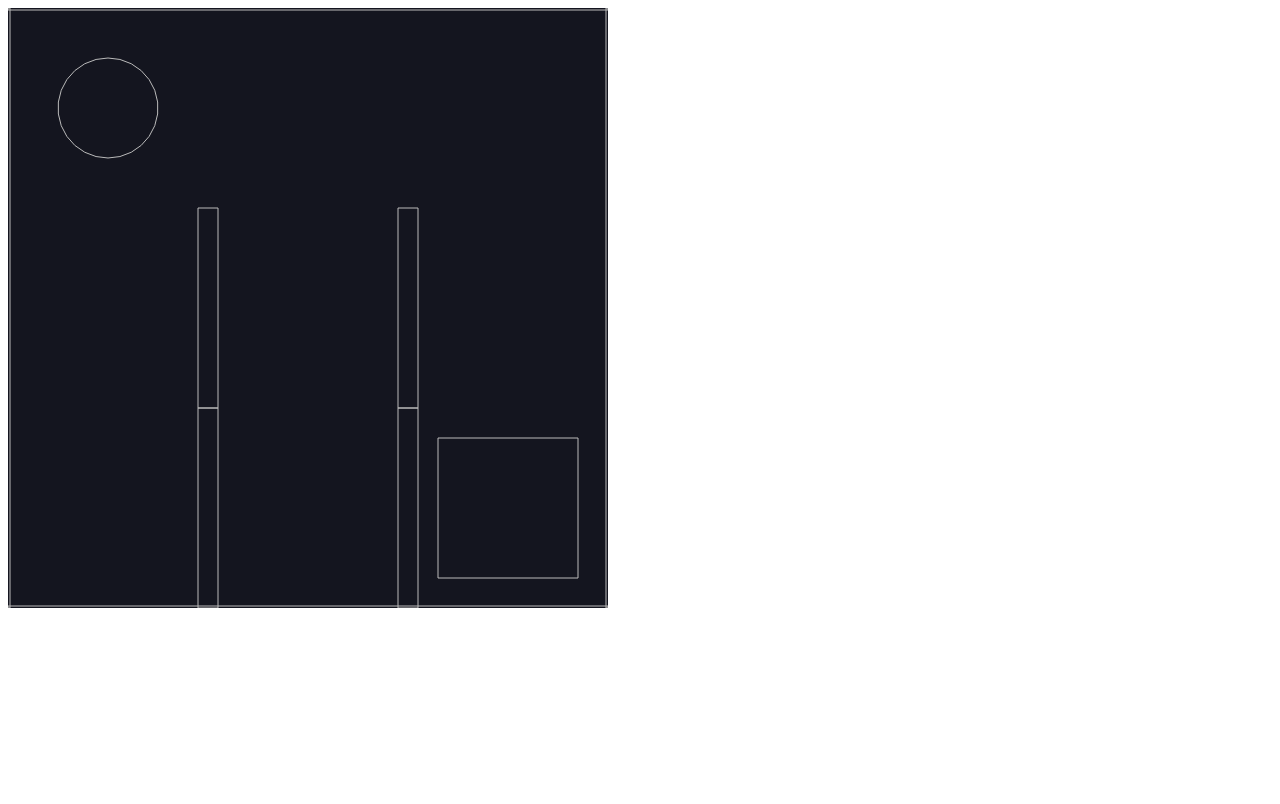
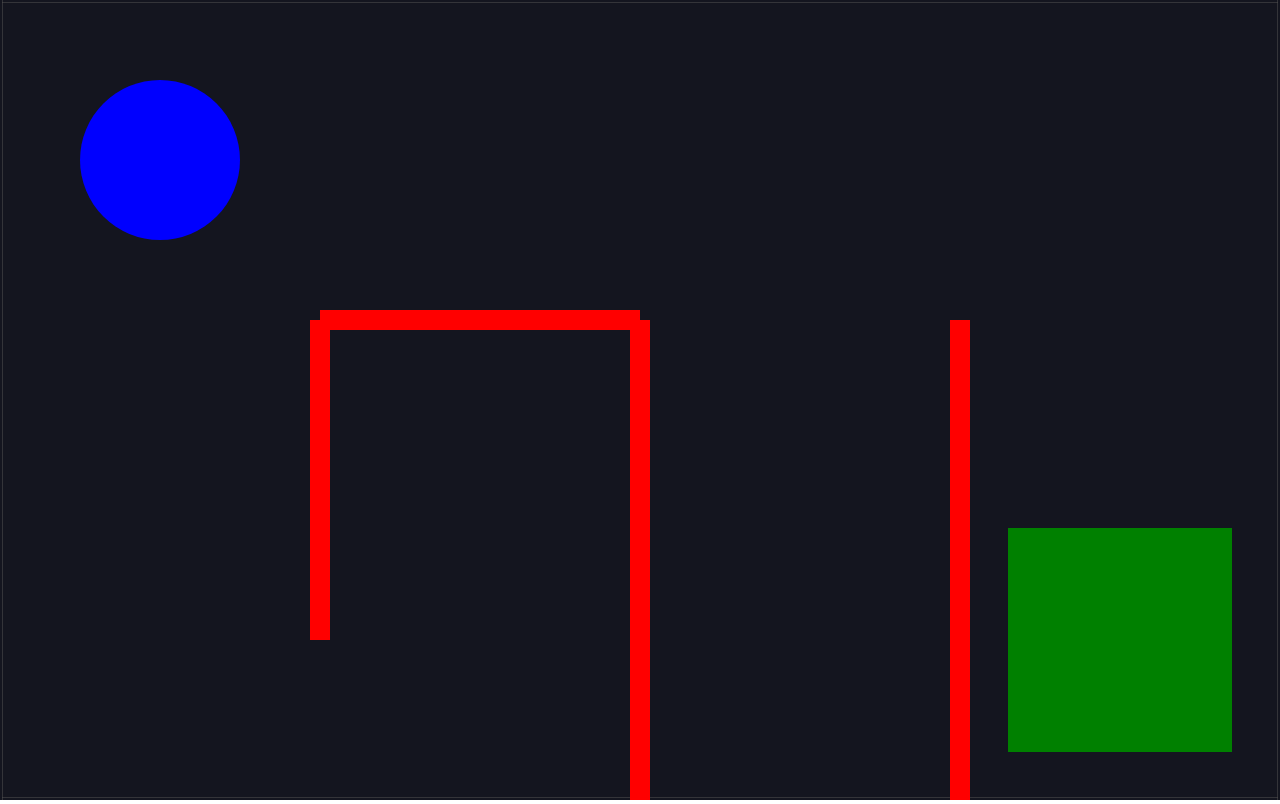
Before and after one commit to LaurenAMolloy/Amazing-Maze, a plain HTML site: page index.html in a window 1280 px wide. Drawn offline with nearby package versions, Linux system fonts and the light colour scheme; animation ran at ten frames a second.

Commit message:
Added you win message to game

```diff
--- a/index.html
+++ b/index.html
@@ -6,9 +6,36 @@
     <meta name="viewport" content="width=device-width, initial-scale=1.0">
     <title>Maze</title>
     <script src="https://cdnjs.cloudflare.com/ajax/libs/matter-js/0.20.0/matter.min.js"></script>
+    <style>
+        body {
+            margin: 0;
+        }
+
+        .hidden {
+            display: none !important;
+        }
+
+        h1 {
+            color: white;
+            font-size: 36px;
+        }
+
+        .winner {
+            display: flex;
+            justify-content: center;
+            align-items: center;
+            position: absolute;
+            z-index: 1;
+            height: 100vh;
+            width: 100vw;
+        }
+    </style>
 </head>
 
 <body>
+    <div class="winner hidden">
+        <h1>You Win!</h1>
+    </div>
     <script src="index.js"></script>
 </body>
 
--- a/index.js
+++ b/index.js
@@ -8,12 +8,14 @@
 
 const { Engine, Render, Runner, World, Bodies, Body, Events } = Matter;
 
-const width = 600;
-const height = 600;
 //Config variables for grid
-const cells = 3
+const cellsHorizontal = 4;
+const cellsVertical = 3;
+const width = window.innerWidth;
+const height = window.innerHeight;
 
-const unitLength = width/cells //200
+const unitLengthX = width / cellsHorizontal;
+const unitLengthY = width / cellsHorizontal;
 
 const engine = Engine.create();
 engine.world.gravity.y = 0;
@@ -26,7 +28,7 @@ const render = Render.create({
     options: {
         width: width,
         height: height,
-        wireframes: true,
+        wireframes: false,
     }
 });
 
@@ -67,17 +69,19 @@ const shuffle = (arr) => {
 
 //Grid array every value is false because we have not visited any square yet
 //Create an array for 3 elements
-const grid = Array(cells)
+//Buidling out the cells vertically
+const grid = Array(cellsVertical)
 .fill(null)
-.map(() => Array(cells).fill(false));
+//building out the cells horizontally
+.map(() => Array(cellsHorizontal).fill(false));
 
-const verticals = Array(cells)
+const verticals = Array(cellsVertical)
 .fill(null)
-.map(() => Array(cells -1).fill(false));
+.map(() => Array(cellsHorizontal -1).fill(false));
 
-const horizontals = Array(cells -1)
+const horizontals = Array(cellsVertical -1)
 .fill(null)
-.map(() => Array(cells).fill(false));
+.map(() => Array(cellsHorizontal).fill(false));
 
 //console.log(verticals);
 //console.log(horizontals);
@@ -100,8 +104,8 @@ const horizontals = Array(cells -1)
 //0 => 2 => 2
 
 //Random num between 1 and 0
-const startRow = (Math.floor(Math.random() * cells));
-const startColumn = (Math.floor(Math.random() * cells));
+const startRow = (Math.floor(Math.random() * cellsVertical));
+const startColumn = (Math.floor(Math.random() * cellsHorizontal));
 
 console.log(startRow, startColumn);
 
@@ -136,7 +140,7 @@ const stepThroughCell = (row, column) => {
         const [nextRow, nextColumn, direction] = neighbour;
 
         //See if neighbour is out of bounds
-        if(nextRow < 0 || nextRow >= cells || nextColumn < 0 || nextColumn >= cells){
+        if(nextRow < 0 || nextRow >= cellsVertical || nextColumn < 0 || nextColumn >= cellsHorizontal){
           //move on to the next neighbour
           continue;
         }
@@ -175,8 +179,10 @@ horizontals.forEach((row, rowIndex) => {
         }
 
         const wall = Bodies.rectangle(
-            columnIndex * unitLength + unitLength / 2, rowIndex * unitLength + unitLength,
-            unitLength, 20, { isStatic: true }
+            columnIndex * unitLengthX + unitLengthX / 2,
+            rowIndex * unitLengthY + unitLengthY,
+            unitLengthX,
+            20, { isStatic: true, label: "wall", render: { fillStyle: "Red"} }
         );
         World.add(world, wall)
     });
@@ -190,9 +196,9 @@ verticals.forEach((row, rowIndex) => {
         }
 
         const wall = Bodies.rectangle(
-            columnIndex * unitLength + unitLength,
-            rowIndex * unitLength + unitLength / 2,
-            20, unitLength, { isStatic: true }
+            columnIndex * unitLengthX + unitLengthX,
+            rowIndex * unitLengthY + unitLengthY / 2,
+            20, unitLengthY, { isStatic: true, label: "wall", render: { fillStyle: "Red"} }
         );
         World.add(world, wall);
     });
@@ -204,33 +210,40 @@ const goal = Bodies.rectangle(
     //width - unitlength/2
     //height - unitlength/2
     //x position center
-    width - unitLength / 2,
+    width - unitLengthX / 2,
     //y position center
-    height - unitLength /2,
+    height - unitLengthY /2,
     //width
-    unitLength * .7,
+    unitLengthX * .7,
     //length
-    unitLength * .7,
+    unitLengthY * .7,
     {
         isStatic: true,
+        label: "goal",
+        render: { fillStyle: "green"}
     }
 
 );
 World.add(world, goal);
 
 //Ball
+const ballRadius = Math.min(unitLengthX, unitLengthY) / 4
 const ball = Bodies.circle (
-    unitLength / 2,
-    unitLength / 2,
-    unitLength / 4
+    unitLengthX / 2,
+    unitLengthY / 2,
+    ballRadius,
+    {
+        label: "ball",
+        render: { fillStyle: "blue"}
+    }
     );
 
 World.add(world, ball);
 
 document.addEventListener('keydown', e => {
-    console.log(e);
+    //console.log(e);
     const { x, y } = ball.velocity;
-    console.log(x, y)
+    //console.log(x, y)
 
     if(e.keyCode === 87){
         //console.log("up")
@@ -252,10 +265,30 @@ document.addEventListener('keydown', e => {
 });
 
 //Win Condition
-
 Events.on(engine, 'collisionStart', e => {
     //One event that matter.js owns
     //After the events handler is called
     //properties are wiped out
-    console.log(e);
+    e.pairs.forEach(collision => {
+        //console.log(collision);
+        const labels = ["ball", "goal"];
+
+        if(labels.includes(collision.bodyA.label) && labels.includes(collision.bodyB.label)){
+            //console.log("User won");
+            //Retrieve winner
+            document.querySelector('.winner').classList.remove('hidden');
+            //turn gravity on
+            world.gravity.y = 1;
+            //remove walls
+            world.bodies.forEach(body => {
+                if(body.label === "wall"){
+                    Body.setStatic(body, false);
+                    Body.setDensity(body, 0.005);
+                    Body.scale(body, 1.0, 1.0);
+                    Body.setMass(body, 1.0);
+                }
+            })
+        }
+    })
+    //console.log(e);
 })
```
